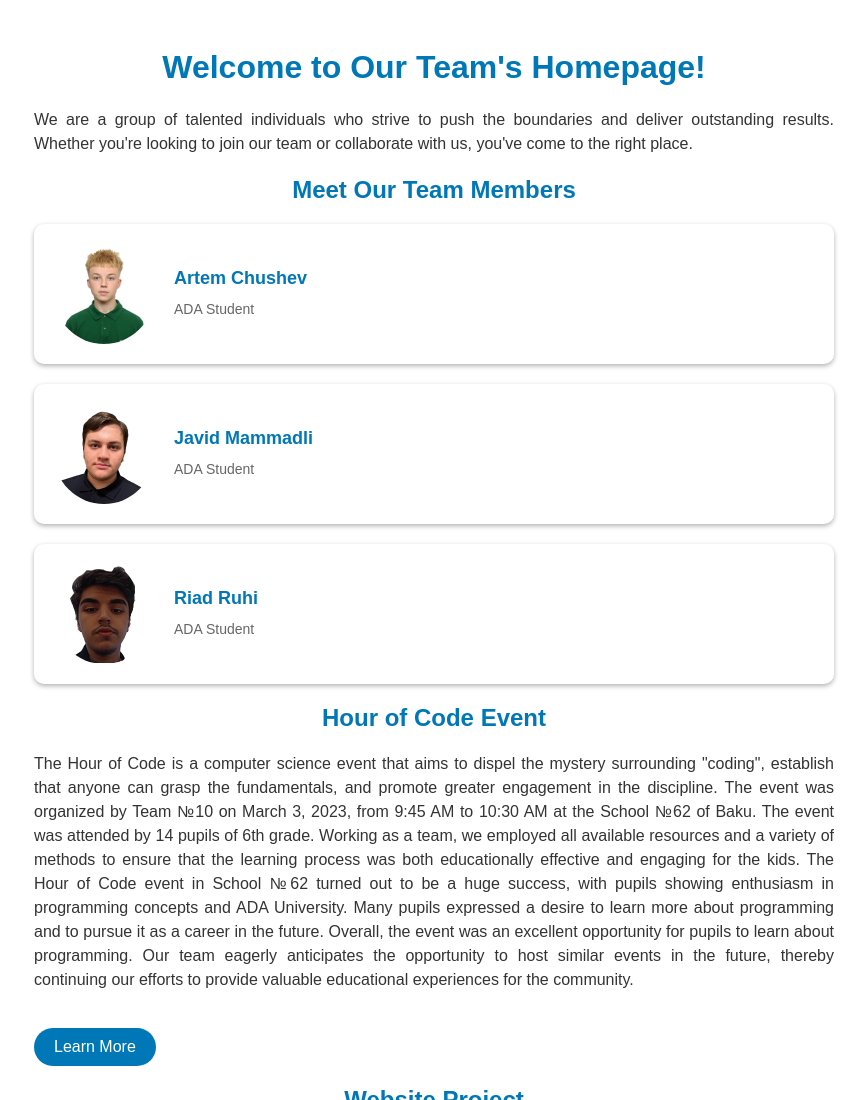
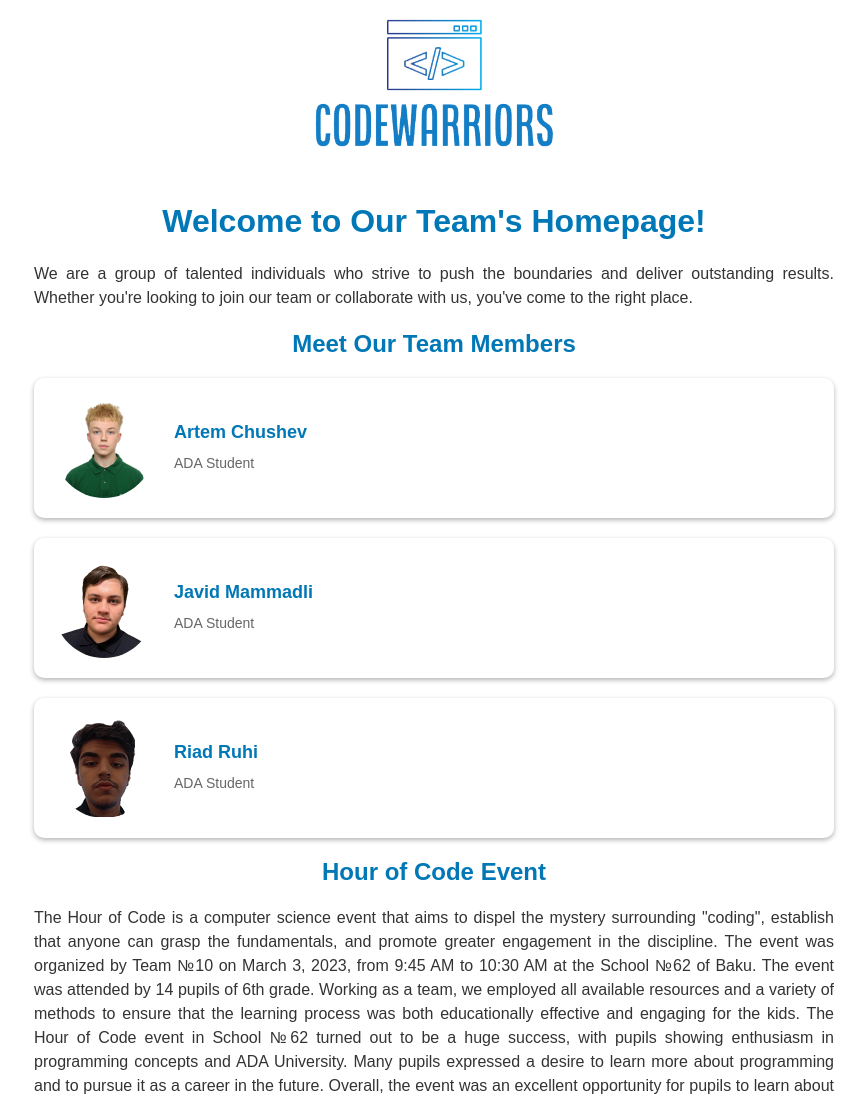
Before and after one commit to ADA-SITE-SITE1101-2023-Spring/website-team-10, a plain HTML site: page index.html in a window 1280 px wide. Shown: the top 1100 px of the page, without its empty margins (206-1073 px from the left). Drawn offline with Linux system fonts and the light colour scheme.

Commit message:
Update index.html

```diff
--- a/index.html
+++ b/index.html
@@ -3,6 +3,7 @@
    <head>
       <title>Team 10</title>
       <link rel="stylesheet" href="css/homepage.css">
+	<center><img src="media/codewarriors.png" class="logo" alt="Team 10 logo" width="300px" height ="150px"></center>
    </head>
    <body>
       <div class="container">
```
